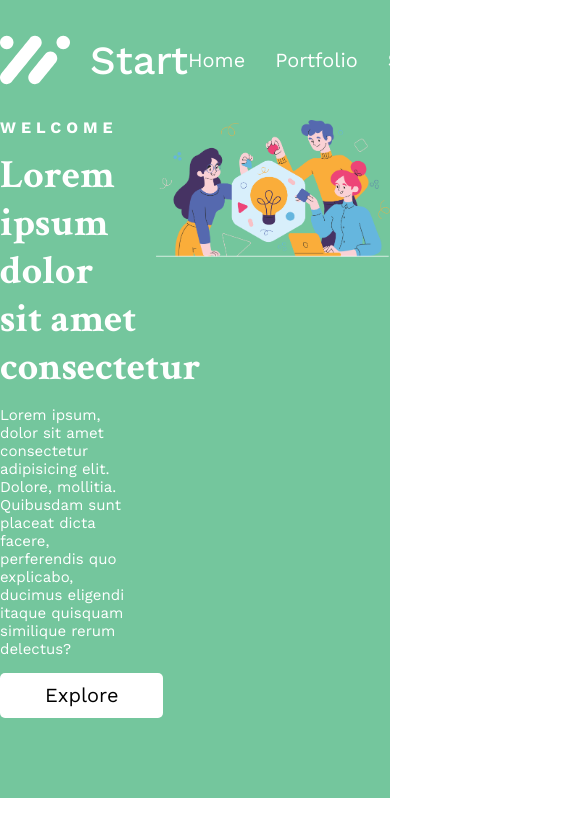
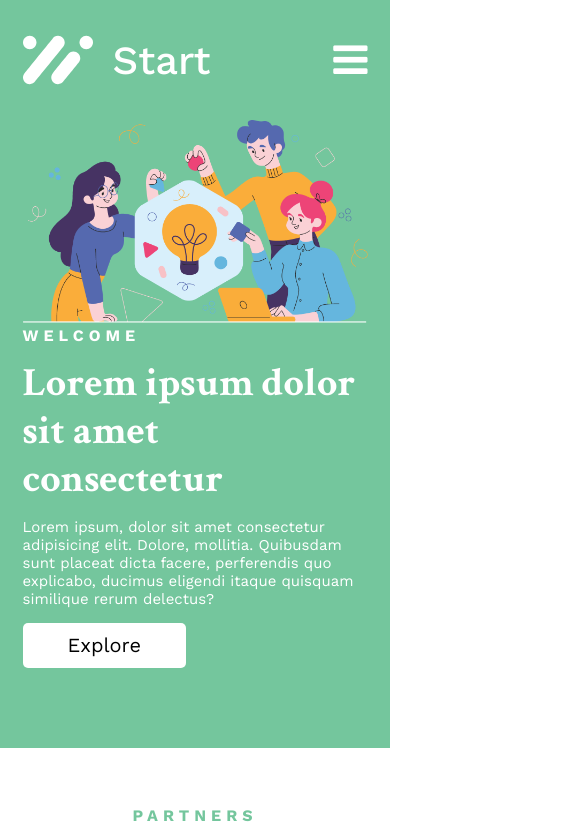
Before and after one commit to Zukauskas/FE-task, a website: page index.html in a window 390 px wide. Shown: the top 836 px of the page, 577 px wide, since content can reach past the window. Drawn offline with nearby package versions, Linux system fonts and the light colour scheme.

Commit message:
mobile design

```diff
--- a/css/main.css
+++ b/css/main.css
@@ -124,3 +124,46 @@ footer {
 .footer-section > .copyright {
     color: white;
 }
+
+.hamburger-menu {
+    display: none;
+}
+
+@media (max-width: 400px) {
+    .header-container,
+    .hero-content,
+    .partners,
+    .footer-section {
+        max-width: 345px;
+    }
+
+    .main-navigation {
+        display: none;
+    }
+
+    .hamburger-menu {
+        display: inline-block;
+        font-size: 2em;
+        color: white;
+        align-self: center;
+    }
+
+    .hero-content {
+        flex-direction: column-reverse;
+    }
+
+    .hero-content > .left-content,
+    .hero-content > .right-content {
+        max-width: 100%;
+    }
+
+    .partners-box {
+        flex-direction: column;
+    }
+
+    .footer-section {
+        flex-direction: column;
+        align-items: center;
+        gap: 1em;
+    }
+}
--- a/index.html
+++ b/index.html
@@ -16,6 +16,7 @@
                 <img src="./images/main-logo.svg" alt="logo">
                 <p class="logo-name">Start</p>
             </div>
+            <nav class="hamburger-menu fa fa-bars"></nav>
             <nav class="main-navigation">
                 <a class="nav-link" href="#">Home</a>
                 <a class="nav-link" href="#">Portfolio</a>
```
